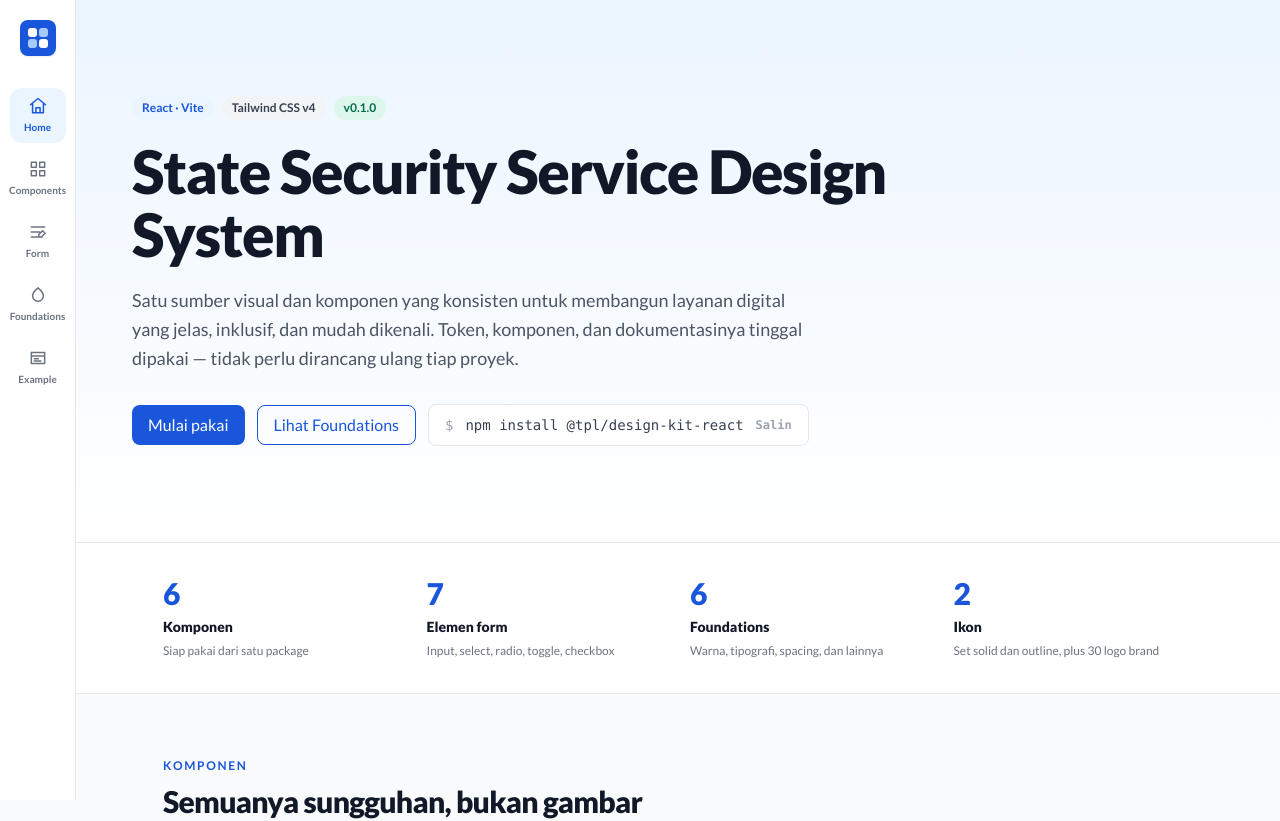
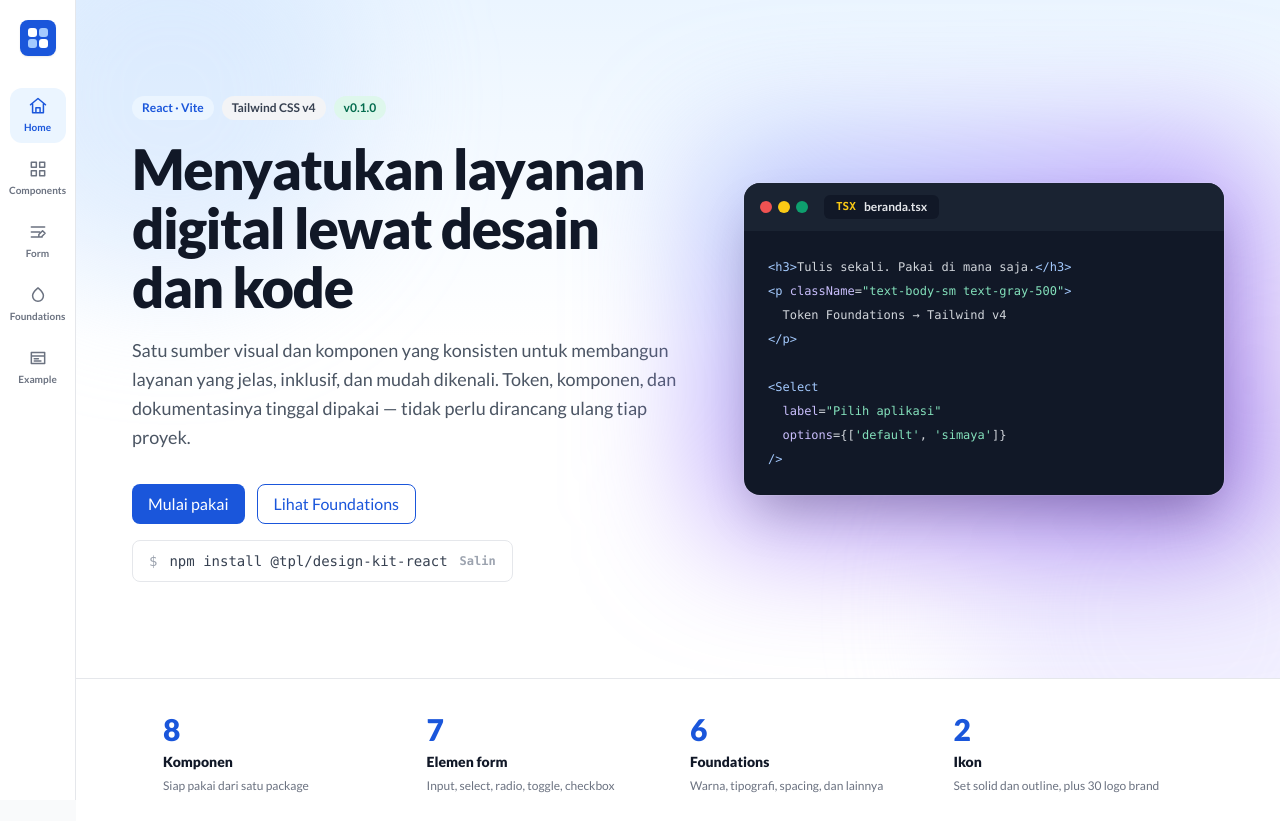
Before and after one commit to Aroneru/GCS-design-system-react-mirror, a React (Vite) app: page / in a window 1280 px wide. Shown: the top 821 px of the page. Built offline with nearby package versions, Linux system fonts and the light colour scheme.

Commit message:
feat(HomePage), Added something to fill in the blank space on top right, delete or edit later its just added for fun rn

```diff
--- a/src/docs/navigation.ts
+++ b/src/docs/navigation.ts
@@ -1,7 +1,11 @@
 /**
- * Struktur navigasi dokumentasi — satu sumber untuk icon rail, panel samping,
- * dan angka ringkas di halaman Home. Dipisah dari DocsLayout supaya berkas
- * komponen hanya mengekspor komponen (syarat react-refresh).
+ * Struktur navigasi dokumentasi — sumber angka ringkas di halaman Home.
+ * Dipisah dari DocsLayout supaya berkas komponen hanya mengekspor komponen
+ * (syarat react-refresh).
+ *
+ * CATATAN: DocsLayout masih menyimpan salinannya sendiri dan tidak mengimpor
+ * berkas ini, jadi keduanya harus diubah bersamaan sampai salah satunya
+ * dihapus.
  */
 
 export type Section = 'home' | 'components' | 'form' | 'foundations' | 'example'
@@ -62,6 +66,8 @@ export const sidebars: Record<string, { title: string; items: NavItem[] }> = {
       { label: 'Container', route: '/components/container' },
       { label: 'Button', route: '/components/button' },
       { label: 'Badge', route: '/components/badge' },
+      { label: 'Alert', route: '/components/alert' },
+      { label: 'Toast', route: '/components/toast' },
       { label: 'Card', route: '/components/card' },
       { label: 'Navbar', route: '/components/navbar' },
       { label: 'Footer', route: '/components/footer' },
--- a/src/docs/pages/HomePage.tsx
+++ b/src/docs/pages/HomePage.tsx
@@ -6,6 +6,7 @@ import * as SolidIcons from '../../lib/icons/solid'
 import { brandIcons } from '../../lib/brandIconRegistry'
 import { sidebars } from '../navigation'
 import { DocUsage } from '../DocUsage'
+import { G, H } from '../pageKit'
 import { useCopy } from '../useCopy'
 
 const INSTALL = 'npm install @tpl/design-kit-react'
@@ -42,7 +43,7 @@ const features: Feature[] = [
   {
     icon: 'M4 5.5h16v13H4v-13Zm5 0v13M4 10h5',
     title: 'Menyesuaikan ruangnya',
-    desc: 'Card, Footer, dan Container memakai container query — tata letaknya mengikuti lebar kolom tempatnya berada, bukan lebar layar. Komponen yang sama tetap benar di sidebar sempit.',
+    desc: 'Card, Footer, dan Container memakai container query — tata letaknya mengikuti lebar kolom tempatnya berada, bukan lebar layar.',
   },
   {
     icon: 'M12 4.5a7.5 7.5 0 1 1 0 15 7.5 7.5 0 0 1 0-15Zm-3 7.5 2 2 4-4',
@@ -68,7 +69,7 @@ const sections: { route: string; name: string; desc: string; badge: string }[] =
   {
     route: '/components',
     name: 'Components',
-    desc: 'Container, Button, Badge, Card, Navbar, dan Footer beserta playground-nya.',
+    desc: 'Container, Button, Badge, Alert, Toast, Card, Navbar, dan Footer beserta playground-nya.',
     badge: `${countLeaves('components')} komponen`,
   },
   {
@@ -85,11 +86,98 @@ const sections: { route: string; name: string; desc: string; badge: string }[] =
   },
 ]
 
+/* ---------- Jendela kode di hero ---------- */
+
+/**
+ * Warna nama prop di dalam jendela kode. H (biru) dan G (hijau) diambil dari
+ * pageKit; yang kurang hanya satu warna lagi untuk memisahkan nama prop dari
+ * nilainya.
+ */
+const A = ({ children }: { children: ReactNode }) => (
+  <span className="text-purple-300">{children}</span>
+)
+
+/** Titik-titik ala jendela macOS. */
+const WindowDots = () => (
+  <span className="flex gap-1.5" aria-hidden="true">
+    <span className="size-3 rounded-full bg-red-500" />
+    <span className="size-3 rounded-full bg-yellow-300" />
+    <span className="size-3 rounded-full bg-green-500" />
+  </span>
+)
+
+function CodeWindow() {
+  return (
+    <div className="relative">
+      {/*
+        Cahaya ungu di belakang jendela. Ditaruh sebelum jendelanya di DOM,
+        bukan dengan z-index negatif: keduanya sama-sama diposisikan, jadi
+        urutan DOM yang menentukan mana yang di bawah — sedangkan z negatif
+        justru akan menenggelamkannya di balik latar section.
+      */}
+      <div
+        aria-hidden="true"
+        className="pointer-events-none absolute -inset-6 rounded-[2.5rem] bg-gradient-to-br from-primary-400/50 via-purple-500/60 to-purple-700/70 blur-3xl sm:-inset-10"
+      />
+
+      <div className="relative overflow-hidden rounded-2xl bg-gray-900 shadow-2xl ring-1 ring-white/10">
+        <div className="flex items-center gap-3 bg-gray-800/70 px-4 py-3">
+          <WindowDots />
+          <span className="ml-1 inline-flex items-center gap-2 rounded-md bg-gray-900 px-3 py-1">
+            <span className="font-mono text-[11px] font-black text-yellow-300">TSX</span>
+            <span className="text-xs font-bold text-gray-200">beranda.tsx</span>
+          </span>
+        </div>
+
+        <pre className="ds-scroll-x overflow-x-auto p-5 font-mono text-xs leading-6 text-gray-300 sm:p-6">
+          <code>
+            <H>{'<h3>'}</H>
+            Tulis sekali. Pakai di mana saja.
+            <H>{'</h3>'}</H>
+            {'\n'}
+            <H>{'<p '}</H>
+            <A>className</A>
+            {'='}
+            <G>{'"text-body-sm text-gray-500"'}</G>
+            <H>{'>'}</H>
+            {'\n  Token Foundations → Tailwind v4\n'}
+            <H>{'</p>'}</H>
+            {'\n\n'}
+            <H>{'<Select'}</H>
+            {'\n  '}
+            <A>label</A>
+            {'='}
+            <G>{'"Pilih aplikasi"'}</G>
+            {'\n  '}
+            <A>options</A>
+            {'={['}
+            <G>{"'default'"}</G>
+            {', '}
+            <G>{"'simaya'"}</G>
+            {']}\n'}
+            <H>{'/>'}</H>
+          </code>
+        </pre>
+      </div>
+    </div>
+  )
+}
+
 /* ---------- Bagian kecil ---------- */
 
-function SectionTitle({ eyebrow, title, children }: { eyebrow: string; title: string; children?: ReactNode }) {
+function SectionTitle({
+  eyebrow,
+  title,
+  children,
+  center,
+}: {
+  eyebrow: string
+  title: string
+  children?: ReactNode
+  center?: boolean
+}) {
   return (
-    <div className="mb-6 max-w-2xl">
+    <div className={`mb-8 max-w-2xl ${center ? 'mx-auto text-center' : ''}`}>
       <p className="ds-eyebrow">{eyebrow}</p>
       <h2 className="mt-2 text-heading-2 font-black tracking-tight text-gray-900">{title}</h2>
       {children && <p className="mt-3 text-body-sm leading-6 text-gray-500">{children}</p>}
@@ -135,21 +223,33 @@ export function HomePage() {
   return (
     <>
       {/* ══ Hero ══ */}
-      <section className="relative overflow-hidden border-b border-border bg-gradient-to-b from-primary-50 to-white px-5 py-16 sm:px-8 lg:px-12 lg:py-24 xl:px-14">
-        <Container padded={false}>
+      <section className="relative overflow-hidden border-b border-border bg-gradient-to-b from-primary-50 via-white to-white px-5 py-16 sm:px-8 lg:px-12 lg:py-24 xl:px-14">
+        {/* Dua bulatan kabur sebagai latar — dekoratif sepenuhnya. */}
+        <div
+          aria-hidden="true"
+          className="pointer-events-none absolute -top-24 -left-24 size-96 rounded-full bg-primary-200/40 blur-3xl"
+        />
+        <div
+          aria-hidden="true"
+          className="pointer-events-none absolute -right-32 -bottom-40 size-[28rem] rounded-full bg-purple-200/40 blur-3xl"
+        />
+
+        <Container padded={false} className="relative">
+          <div className="grid items-center gap-12 lg:grid-cols-[minmax(0,1fr)_minmax(0,30rem)] lg:gap-16">
+            <div>
               <div className="flex flex-wrap items-center gap-2">
                 <Badge variant="brand">React · Vite</Badge>
                 <Badge variant="gray">Tailwind CSS v4</Badge>
                 <Badge variant="success">v0.1.0</Badge>
               </div>
 
-          <h1 className="mt-5 max-w-3xl text-[clamp(2.25rem,6vw,3.75rem)] leading-[1.05] font-black tracking-tight text-gray-900">
-            State Security Service Design System
+              <h1 className="mt-5 text-[clamp(2.25rem,5vw,3.5rem)] leading-[1.05] font-black tracking-tight text-gray-900">
+                Menyatukan layanan digital lewat desain dan kode
               </h1>
-          <p className="mt-5 max-w-2xl text-body-lg text-gray-600">
-            Satu sumber visual dan komponen yang konsisten untuk membangun layanan digital yang jelas,
-            inklusif, dan mudah dikenali. Token, komponen, dan dokumentasinya tinggal dipakai — tidak perlu
-            dirancang ulang tiap proyek.
+              <p className="mt-5 max-w-xl text-body-lg text-gray-600">
+                Satu sumber visual dan komponen yang konsisten untuk membangun layanan yang jelas,
+                inklusif, dan mudah dikenali. Token, komponen, dan dokumentasinya tinggal dipakai — tidak
+                perlu dirancang ulang tiap proyek.
               </p>
 
               <div className="mt-8 flex flex-wrap items-center gap-3">
@@ -159,12 +259,13 @@ export function HomePage() {
                 <Button as="a" href="#/foundations" variant="outline">
                   Lihat Foundations
                 </Button>
+              </div>
 
               {/* Perintah pasang dengan tombol salin */}
               <button
                 type="button"
                 onClick={copy}
-              className="inline-flex items-center gap-3 rounded-lg border border-border bg-surface px-4 py-2.5 font-mono text-sm text-gray-700 transition-colors hover:border-primary-300 hover:bg-primary-50 focus-visible:outline-2 focus-visible:outline-offset-2 focus-visible:outline-primary-600"
+                className="mt-4 inline-flex items-center gap-3 rounded-lg border border-border bg-surface px-4 py-2.5 font-mono text-sm text-gray-700 transition-colors hover:border-primary-300 hover:bg-primary-50 focus-visible:outline-2 focus-visible:outline-offset-2 focus-visible:outline-primary-600"
                 aria-label={copied ? 'Perintah tersalin' : `Salin perintah: ${INSTALL}`}
               >
                 <span className="text-gray-400">$</span>
@@ -173,6 +274,9 @@ export function HomePage() {
                   {copied ? 'Tersalin!' : 'Salin'}
                 </span>
               </button>
+            </div>
+
+            <CodeWindow />
           </div>
         </Container>
       </section>
@@ -192,12 +296,41 @@ export function HomePage() {
         </Container>
       </section>
 
+      {/* ══ Rancang sekali ══ */}
+      <Container className="py-12 lg:py-16">
+        <SectionTitle center eyebrow="Prinsip" title="Rancang sekali, pakai di mana saja">
+          Empat keputusan yang membuat design kit ini tetap konsisten saat dipakai banyak tim sekaligus.
+        </SectionTitle>
+
+        <div className="grid gap-5 sm:grid-cols-2 lg:grid-cols-4">
+          {features.map((f) => (
+            <article key={f.title} className="ds-card p-6">
+              <span className="inline-flex size-10 items-center justify-center rounded-lg bg-primary-50 text-primary-700">
+                <svg
+                  className="size-5"
+                  fill="none"
+                  viewBox="0 0 24 24"
+                  stroke="currentColor"
+                  strokeWidth={1.8}
+                  aria-hidden="true"
+                >
+                  <path strokeLinecap="round" strokeLinejoin="round" d={f.icon} />
+                </svg>
+              </span>
+              <h3 className="mt-4 text-heading-4 font-black text-gray-900">{f.title}</h3>
+              <p className="mt-2 text-body-sm leading-6 text-gray-500">{f.desc}</p>
+            </article>
+          ))}
+        </div>
+      </Container>
+
       {/* ══ Komponen hidup ══ */}
+      <section className="border-y border-border bg-surface-subtle">
         <Container className="py-12 lg:py-16">
           <SectionTitle eyebrow="Komponen" title="Semuanya sungguhan, bukan gambar">
             Yang tampil di bawah ini adalah komponen yang benar-benar dirender dari{' '}
-          <code className="text-xs font-bold text-gray-700">@tpl/design-kit-react</code> — sama persis dengan
-          yang akan kamu impor. Klik untuk membuka playground-nya.
+            <code className="text-xs font-bold text-gray-700">@tpl/design-kit-react</code> — sama persis
+            dengan yang akan kamu impor. Klik untuk membuka playground-nya.
           </SectionTitle>
 
           <div className="grid gap-5 sm:grid-cols-2 lg:grid-cols-3">
@@ -236,18 +369,21 @@ export function HomePage() {
 
             <ShowcaseTile name="Card" route="/components/card">
               <div className="w-full">
-              <Card title="Kartu ringkas" description="Judul, deskripsi, dan aksi yang semuanya opsional." />
+                <Card
+                  title="Kartu ringkas"
+                  description="Judul, deskripsi, dan aksi yang semuanya opsional."
+                />
               </div>
             </ShowcaseTile>
           </div>
         </Container>
+      </section>
 
       {/* ══ Mulai cepat ══ */}
-      <section className="border-y border-border bg-surface-subtle">
       <Container className="py-12 lg:py-16">
         <SectionTitle eyebrow="Mulai cepat" title="Tiga baris untuk komponen pertama">
-            Pasang package-nya, sambungkan stylesheet-nya sekali di proyek, lalu impor komponen yang dibutuhkan
-            dan pakai seperti elemen React biasa. Tidak ada provider atau konfigurasi tambahan.
+          Pasang package-nya, sambungkan stylesheet-nya sekali di proyek, lalu impor komponen yang
+          dibutuhkan dan pakai seperti elemen React biasa. Tidak ada provider atau konfigurasi tambahan.
         </SectionTitle>
 
         <DocUsage flush label="Terminal" code={INSTALL} />
@@ -284,35 +420,6 @@ export function FormPermohonan() {
           />
         </div>
       </Container>
-      </section>
-
-      {/* ══ Kenapa ══ */}
-      <Container className="py-12 lg:py-16">
-        <SectionTitle eyebrow="Prinsip" title="Yang membuatnya bisa dipercaya">
-          Empat keputusan yang membuat design kit ini tetap konsisten saat dipakai banyak tim sekaligus.
-        </SectionTitle>
-
-        <div className="grid gap-5 sm:grid-cols-2">
-          {features.map((f) => (
-            <article key={f.title} className="ds-card p-6">
-              <span className="inline-flex size-10 items-center justify-center rounded-lg bg-primary-50 text-primary-700">
-                <svg
-                  className="size-5"
-                  fill="none"
-                  viewBox="0 0 24 24"
-                  stroke="currentColor"
-                  strokeWidth={1.8}
-                  aria-hidden="true"
-                >
-                  <path strokeLinecap="round" strokeLinejoin="round" d={f.icon} />
-                </svg>
-              </span>
-              <h3 className="mt-4 text-heading-4 font-black text-gray-900">{f.title}</h3>
-              <p className="mt-2 text-body-sm leading-6 text-gray-500">{f.desc}</p>
-            </article>
-          ))}
-        </div>
-      </Container>
 
       {/* ══ Jelajahi ══ */}
       <section className="border-t border-border bg-surface-subtle">
```
Lines whose indentation alone changed are shown as unchanged.
